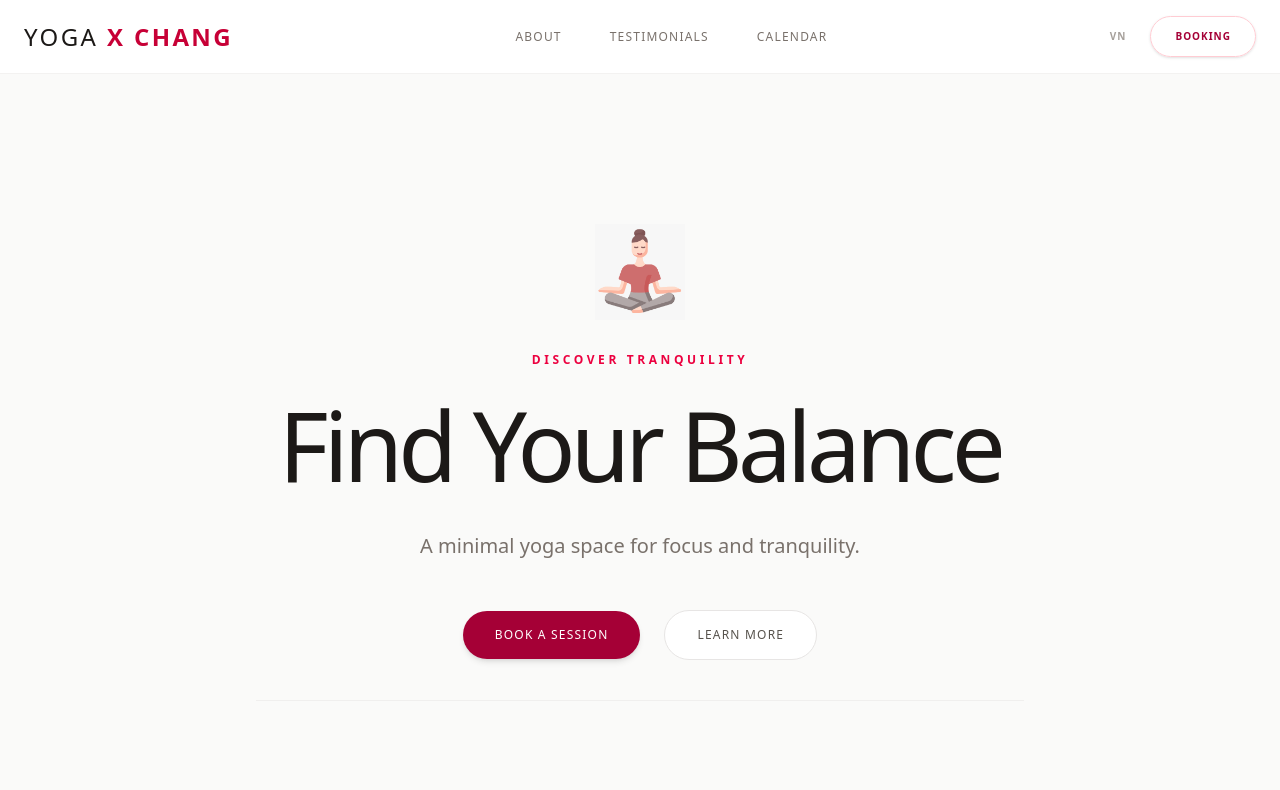
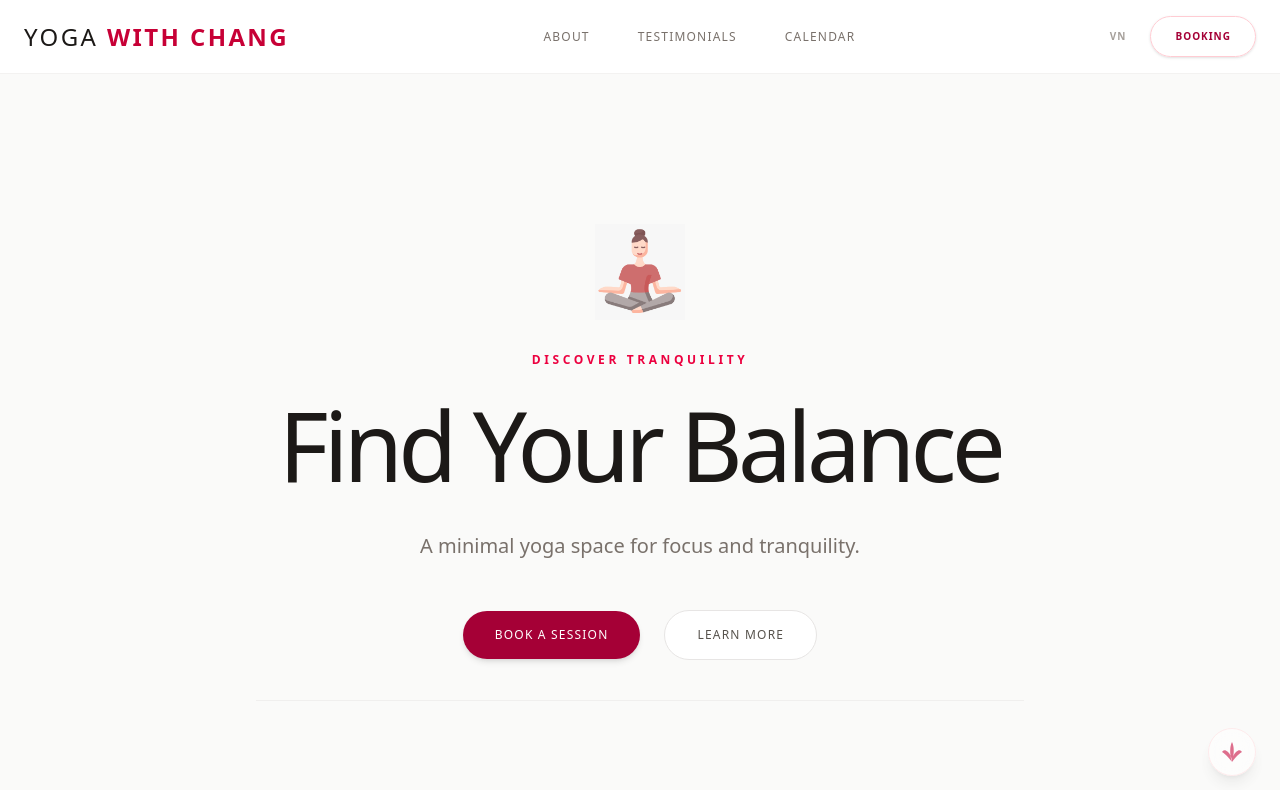
Before and after one commit to haibt163/yoga-studio-app, a Next.js app: page /en in a window 1280 px wide. Shown: the top 790 px of the page. Built offline with nearby package versions, Linux system fonts and the light colour scheme.

Commit message:
Finalize QR code sizing and Vietnamese font layout fixes

```diff
--- a/src/app/[locale]/about/page.tsx
+++ b/src/app/[locale]/about/page.tsx
@@ -11,7 +11,7 @@ export default async function AboutPage({ params }: { params: Promise<{ locale:
         <div className="max-w-7xl mx-auto px-8 pt-[env(safe-area-inset-top,0px)]">
           <div className="flex justify-between items-center h-24">
             <Link href={`/${locale}`} className="text-2xl tracking-widest font-light uppercase">
-              Yoga<span className="font-semibold text-rose-700"> x Chang</span>
+              Yoga<span className="font-semibold text-rose-700"> with Chang</span>
             </Link>
             <Link href={`/${locale}`} className="text-xs uppercase tracking-widest text-stone-500 hover:text-rose-700 transition-colors">
               {locale === 'vi' ? 'Quay lại' : 'Back'}
--- a/src/app/[locale]/admin/page.tsx
+++ b/src/app/[locale]/admin/page.tsx
@@ -175,7 +175,7 @@ export default function AdminPage() {
     <div className="min-h-screen bg-stone-50 font-sans selection:bg-rose-200">
       <nav className="w-full px-8 py-6 bg-white border-b border-stone-200 flex justify-between items-center sticky top-0 z-40">
         <div className="text-xl tracking-widest font-light uppercase text-stone-900">
-          Yoga<span className="font-semibold text-rose-700"> x Chang</span>
+          Yoga<span className="font-semibold text-rose-700"> with Chang</span>
           <span className="text-xs text-stone-400 ml-2 tracking-normal uppercase">Admin</span>
         </div>
         <button
--- a/src/app/[locale]/booking/page.tsx
+++ b/src/app/[locale]/booking/page.tsx
@@ -188,7 +188,7 @@ export default function BookingPage() {
       <div className="min-h-screen bg-stone-50 flex flex-col font-sans selection:bg-rose-200">
         <nav className="w-full px-8 py-8 flex justify-between items-center fixed top-0 z-50 bg-stone-50/80 backdrop-blur-md border-b border-stone-200/50">
           <Link href={`/${locale}`} className="text-2xl tracking-widest font-light uppercase text-stone-900">
-            Yoga<span className="font-semibold text-rose-700"> x Chang</span>
+            Yoga<span className="font-semibold text-rose-700"> with Chang</span>
           </Link>
           <Link href={`/${locale}`} className="text-xs uppercase tracking-widest text-stone-500 hover:text-rose-700 transition-colors">
             {locale === 'vi' ? 'Quay lại' : 'Back'}
@@ -219,7 +219,17 @@ export default function BookingPage() {
                 {t('newCustomer')} <strong className="text-rose-700 font-semibold tracking-wider">{t('newGuestId')}</strong> & <strong className="text-rose-700 font-semibold tracking-wider">{t('newPin')}</strong> {t('asPin')}
               </p>
               <p className="text-[10px] uppercase tracking-widest text-stone-400 mb-4">{t('contactAfter')}</p>
-              <img src="/qr-code.png" alt="Contact QR Code" className="w-32 h-32 mx-auto rounded-xl shadow-sm border border-stone-100 object-cover" />
+
+              {/* --- ONLY THIS QR CODE SECTION WAS CHANGED --- */}
+              <div className="inline-block p-3 bg-white rounded-3xl border border-stone-100 shadow-sm mt-2">
+                <img
+                  src="/qr-code.png"
+                  alt="Contact QR Code"
+                  className="w-40 h-40 mx-auto object-contain rounded-2xl"
+                />
+              </div>
+              {/* --------------------------------------------- */}
+
             </div>
           </div>
         </main>
@@ -231,7 +241,7 @@ export default function BookingPage() {
     <div className="min-h-screen bg-stone-50 font-sans selection:bg-rose-200">
       <nav className="w-full px-8 py-6 flex justify-between items-center bg-white border-b border-stone-200">
         <div className="text-xl tracking-widest font-light uppercase text-stone-900">
-          Yoga<span className="font-semibold text-rose-700"> x Chang</span>
+          Yoga<span className="font-semibold text-rose-700"> with Chang</span>
         </div>
         <button onClick={() => setLoggedInGuest(null)} className="text-xs uppercase tracking-widest text-stone-500 hover:text-rose-700 transition-colors">
           {dashboardT('logout')}
--- a/src/app/[locale]/calendar/page.tsx
+++ b/src/app/[locale]/calendar/page.tsx
@@ -167,7 +167,7 @@ export default function CalendarPage() {
 
       <nav className="w-full px-8 pt-[max(env(safe-area-inset-top),1.5rem)] pb-6 flex justify-between items-center border-b border-stone-200/50 bg-white/90 backdrop-blur-md sticky top-0 z-50 transition-all ios-header-fix">
         <Link href={`/${locale}`} className="text-xl tracking-widest font-light uppercase text-stone-900">
-          Yoga<span className="font-semibold text-rose-700"> x Chang</span>
+          Yoga<span className="font-semibold text-rose-700"> with Chang</span>
         </Link>
         <div className="flex space-x-6 items-center">
            {isAdmin ? (
--- a/src/app/[locale]/layout.tsx
+++ b/src/app/[locale]/layout.tsx
@@ -3,6 +3,8 @@ import { getMessages } from 'next-intl/server';
 import { Be_Vietnam_Pro } from 'next/font/google';
 import type { Viewport, Metadata } from 'next';
 import '@/app/globals.css';
+// Step B Import:
+import MusicPlayer from '@/components/MusicPlayer';
 
 // FIX: We include the full range of weights (100-900).
 // Loading all weights ensures the browser always has the native glyphs for Vietnamese
@@ -23,9 +25,9 @@ export const viewport: Viewport = {
   themeColor: '#fafaf9',
 };
 
-// Adds the home screen icon for iOS and search engine metadata
+// Updated title to "Yoga with Chang" per your request
 export const metadata: Metadata = {
-  title: 'Yoga x Chang',
+  title: 'Yoga with Chang',
   description: 'A minimal yoga space for focus and tranquility.',
   icons: {
     icon: '/logo.png',
@@ -44,13 +46,14 @@ export default async function LocaleLayout({ children, params }: LayoutProps) {
 
   return (
     <html lang={locale}>
-      {/* FIX: We use beVietnam.variable combined with the 'font-sans' class.
-          This ensures the font is correctly applied globally via Tailwind's
-          configuration while maintaining the high-quality Vietnamese rendering.
-      */}
       <body className={`${beVietnam.variable} font-sans bg-stone-50 text-stone-900 antialiased selection:bg-rose-200 min-h-screen`}>
         <NextIntlClientProvider messages={messages}>
           {children}
+          {/* Step B: MusicPlayer added here.
+              Placing it inside the Layout ensures the music
+              persists even when the user clicks between links.
+          */}
+          <MusicPlayer />
         </NextIntlClientProvider>
       </body>
     </html>
--- a/src/app/[locale]/page.tsx
+++ b/src/app/[locale]/page.tsx
@@ -23,7 +23,7 @@ export default async function LandingPage({ params }: PageProps) {
 
           {/* 1. Logo */}
           <div className="text-xl md:text-2xl tracking-widest font-light uppercase order-1">
-            Yoga<span className="font-semibold text-rose-700"> x Chang</span>
+            Yoga<span className="font-semibold text-rose-700"> with Chang</span>
           </div>
 
           {/* 2. Links */}
@@ -48,7 +48,7 @@ export default async function LandingPage({ params }: PageProps) {
       <main className="flex-grow flex flex-col items-center justify-center px-6 pt-56 pb-10 text-center relative overflow-hidden">
         <div className="max-w-4xl relative z-10 flex flex-col items-center">
           {/* Logo Addition */}
-          <img src="/logo.png" alt="Yoga x Chang Logo" className="w-24 h-24 mb-8 opacity-90 object-contain" />
+          <img src="/logo.png" alt="Yoga with Chang Logo" className="w-24 h-24 mb-8 opacity-90 object-contain" />
 
           <span className="text-xs uppercase tracking-[0.3em] text-rose-600 font-semibold mb-6 block">
             {locale === 'vi' ? 'Khám phá sự tĩnh tại' : 'Discover tranquility'}
@@ -83,7 +83,7 @@ export default async function LandingPage({ params }: PageProps) {
       </div>
 
       <footer className="w-full py-12 px-8 border-t border-stone-200/50 bg-stone-50 text-center text-xs text-stone-400 uppercase tracking-widest">
-        <p>© {new Date().getFullYear()} Yoga x Chang. {locale === 'vi' ? 'Mọi quyền được bảo lưu.' : 'All rights reserved.'}</p>
+        <p>© {new Date().getFullYear()} Yoga with Chang. {locale === 'vi' ? 'Mọi quyền được bảo lưu.' : 'All rights reserved.'}</p>
       </footer>
     </div>
   );
--- a/src/app/[locale]/testimonials/page.tsx
+++ b/src/app/[locale]/testimonials/page.tsx
@@ -19,7 +19,7 @@ export default async function TestimonialsPage({ params }: { params: Promise<{ l
         <div className="max-w-7xl mx-auto px-8 pt-[env(safe-area-inset-top,0px)]">
           <div className="flex justify-between items-center h-24">
             <Link href={`/${locale}`} className="text-2xl tracking-widest font-light uppercase">
-              Yoga<span className="font-semibold text-rose-700"> x Chang</span>
+              Yoga<span className="font-semibold text-rose-700"> with Chang</span>
             </Link>
             <Link href={`/${locale}`} className="text-xs uppercase tracking-widest text-stone-500 hover:text-rose-700 transition-colors">
               {locale === 'vi' ? 'Quay lại' : 'Back'}
--- /dev/null
+++ b/src/components/MusicPlayer.tsx
@@ -0,0 +1,66 @@
+'use client';
+
+import React, { useState, useEffect, useRef } from 'react';
+
+export default function MusicPlayer() {
+  const [isPlaying, setIsPlaying] = useState(false);
+  const [hasInteracted, setHasInteracted] = useState(false);
+  const iframeRef = useRef<HTMLIFrameElement>(null);
+
+  // Auto-play on the user's first interaction with the website
+  useEffect(() => {
+    const handleFirstClick = () => {
+      if (!hasInteracted) {
+        setHasInteracted(true);
+        setIsPlaying(true);
+        // Command YouTube iframe to play
+        iframeRef.current?.contentWindow?.postMessage('{"event":"command","func":"playVideo","args":""}', '*');
+      }
+    };
+
+    window.addEventListener('click', handleFirstClick, { once: true });
+    return () => window.removeEventListener('click', handleFirstClick);
+  }, [hasInteracted]);
+
+  const toggleMusic = (e: React.MouseEvent) => {
+    e.stopPropagation(); // Prevents triggering the global click listener
+    if (isPlaying) {
+      iframeRef.current?.contentWindow?.postMessage('{"event":"command","func":"pauseVideo","args":""}', '*');
+    } else {
+      iframeRef.current?.contentWindow?.postMessage('{"event":"command","func":"playVideo","args":""}', '*');
+    }
+    setIsPlaying(!isPlaying);
+    setHasInteracted(true);
+  };
+
+  return (
+    <div className="fixed bottom-6 right-6 z-[200] flex flex-col items-center">
+      {/* Hidden YouTube Iframe */}
+      <iframe
+        ref={iframeRef}
+        width="0"
+        height="0"
+        // enablejsapi=1 allows us to control it via code. playlist allows looping.
+        src="https://www.youtube.com/embed/A-MQOHpdorQ?enablejsapi=1&loop=1&playlist=A-MQOHpdorQ"
+        allow="autoplay"
+        className="hidden"
+      />
+
+      {/* Floating Lotus Button */}
+      <button
+        onClick={toggleMusic}
+        className={`w-12 h-12 bg-white/80 backdrop-blur-md border border-rose-100 shadow-lg rounded-full flex items-center justify-center text-rose-700 hover:bg-rose-50 transition-all ${isPlaying ? 'shadow-rose-200/50' : 'opacity-70'}`}
+        aria-label="Toggle Background Music"
+      >
+        {/* Beautiful Minimalist Lotus SVG */}
+        <svg
+          viewBox="0 0 24 24"
+          fill="currentColor"
+          className={`w-6 h-6 transition-transform duration-[3000ms] ease-linear ${isPlaying ? 'rotate-[360deg]' : ''}`}
+        >
+          <path d="M12,22C12,22 12,16 16,12C20,8 22,12 22,12C22,12 18,14 12,22ZM12,22C12,22 12,16 8,12C4,8 2,12 2,12C2,12 6,14 12,22ZM12,22C12,22 8,10 12,2C16,10 12,22 12,22Z" opacity="0.8"/>
+        </svg>
+      </button>
+    </div>
+  );
+}
```
Also changed, not shown: public/qr-code.png.
